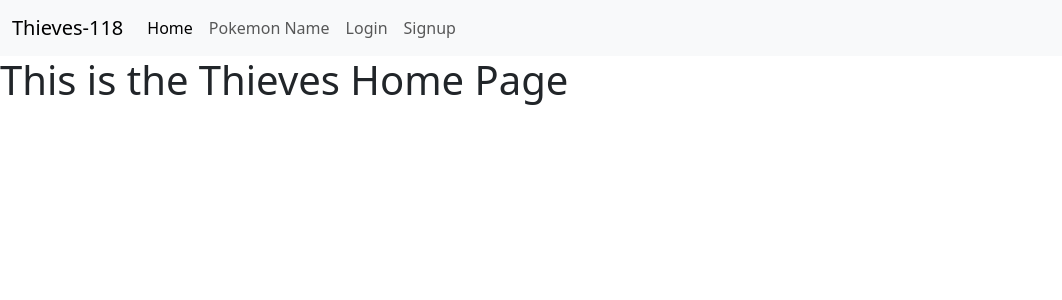
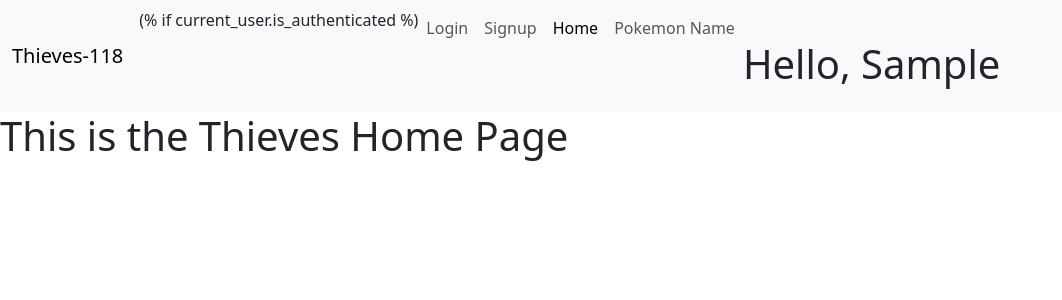
Before and after one commit to 9000HAL/HW_WEEK-5-FLASK-Day-1_fresh.file, a Flask app: page / in a window 1280 px wide. Shown: the top 300 px of the page, without its empty margins (0-1062 px from the left). Run offline with Flask 3, Linux system fonts and the light colour scheme; the visitor is signed in with stand-in values (Sample User, id 1).

Commit message:
html games etc save

```diff
--- a/app/routes.py
+++ b/app/routes.py
@@ -4,6 +4,7 @@ from app.forms import LoginForm, SignUpForm
 from app import app, db
 from app.models import User
 from werkzeug.security import check_password_hash
+from flask_login import login_user, logout_user, current_user, login_required
 
 @app.route('/')
 @app.route('/home')
@@ -51,6 +52,7 @@ def login():
         password = form.password.data
         queried_user = User.query.filter(User.email == email).first()
         if queried_user and queried_user.check_password(password):
+            login_user(queried_user)
             flash(f'Welcome back {queried_user.first_name}!', 'success')
             return redirect(url_for('home'))
         else:
@@ -59,7 +61,6 @@ def login():
     else:
         print('not validated')
         return render_template('login.html', form=form)
-
 
 
 
--- a/app/templates/base.html
+++ b/app/templates/base.html
@@ -17,6 +17,13 @@
           </button>
           <div class="collapse navbar-collapse" id="navbarNav">
             <ul class="navbar-nav">
+              (% if current_user.is_authenticated %)
+              <li class="nav-item">
+                <a class="nav-link" href="{{ url_for('login') }}">Login</a>
+              </li>
+              <li class="nav-item">
+                <a class="nav-link" href="{{ url_for('signup') }}">Signup</a>
+              </li>
               <li class="nav-item">
                 <a class="nav-link active" aria-current="page" href="{{ url_for('home') }}">Home</a>
               </li>
@@ -24,10 +31,7 @@
                 <a class="nav-link" href="{{ url_for('pokemon_name') }}">Pokemon Name</a>
               </li>
               <li class="nav-item">
-                <a class="nav-link" href="{{ url_for('login') }}">Login</a>
-              </li>
-              <li class="nav-item">
-                <a class="nav-link" href="{{ url_for('signup') }}">Signup</a>
+                <p class="nav-link"><h1>Hello, {{ current_user.first_name }}</p></h1>
               </li>
             </ul>
           </div>
```
